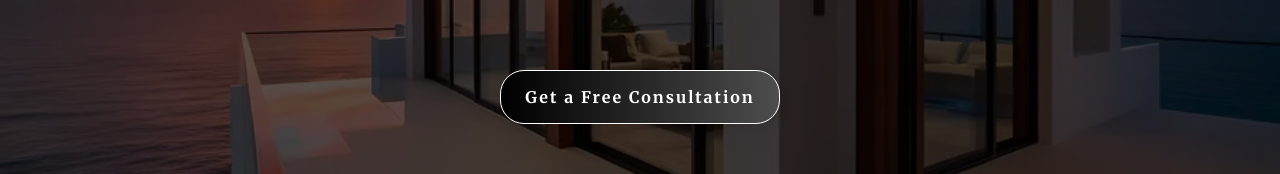
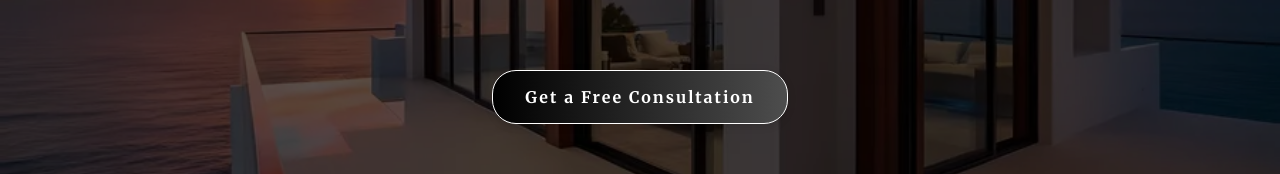
Before and after one commit to LakshmananVishnu2004/winner-construction, a plain HTML site: page index.html in a window 1280 px wide. Shown: the part 373-547 px from the top of the page. Drawn offline with Linux system fonts and the light colour scheme.

Commit message:
Update style.css

```diff
--- a/css/style.css
+++ b/css/style.css
@@ -141,7 +141,7 @@ nav a::after {
 }
 
 .hero .btn {
-    padding: 1rem 1.5rem;
+    padding: 1rem 2rem;
     background: linear-gradient(90deg, #000000, #676767, #000000, #ffffff);
     background-size: 400% 400%;
     color: white;
```
